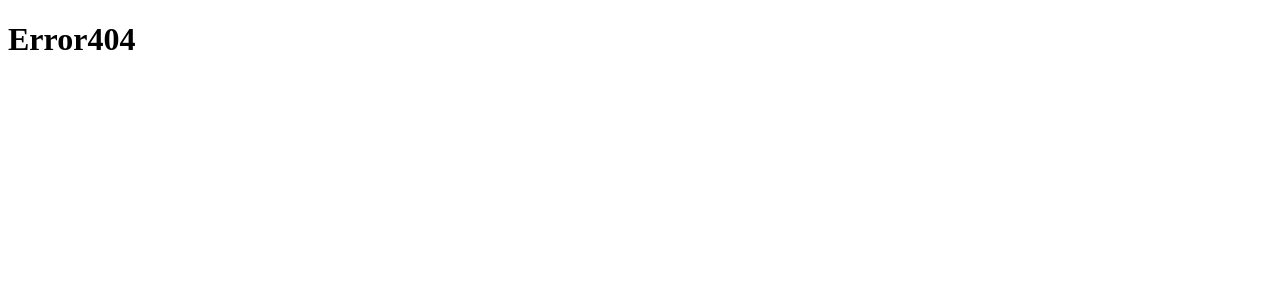
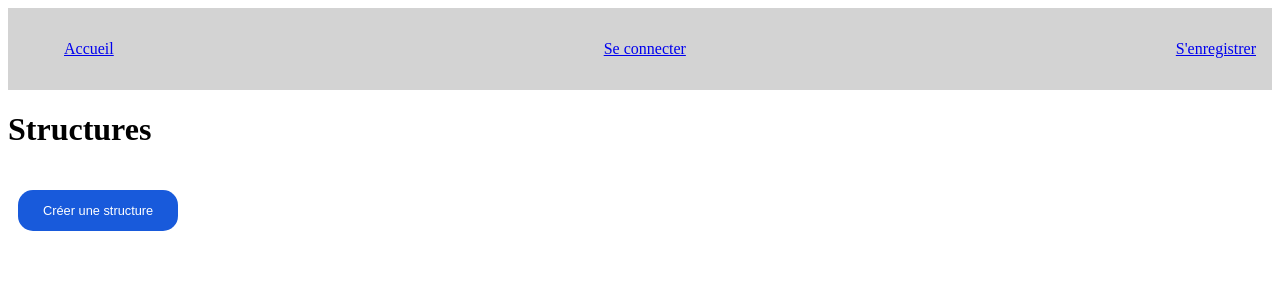
Before and after one commit to tloloum/EcoScout, a React (Create React App) app in the folder front/: page /structures in a window 1280 px wide. Shown: the top 300 px of the page. Built offline with nearby package versions, Linux system fonts and the light colour scheme.

Commit message:
modif page structures

```diff
--- a/front/src/App.js
+++ b/front/src/App.js
@@ -8,11 +8,12 @@ import { AuthContext, AuthContextProvider } from "./contexts/Auth";
 import { ServerContextProvider } from "./contexts/Server";
 import Error404 from "./pages/Error404";
 import Home from "./pages/Home";
+import Profile from "./pages/Profile";
+import Structures from "./pages/Structures";
+import ChooseAdherant from "./pages/user/ChooseAdherent";
 import Login from "./pages/user/Login";
-import Profile from "./pages/Profile";
 import Register from "./pages/user/Register";
 import Welcome from "./pages/user/Welcome";
-import ChooseAdherant from "./pages/user/ChooseAdherent";
 
 const App = () => {
   const [isSidebarOpen, setIsSidebarOpen] = useState(false);
@@ -49,6 +50,7 @@ const App = () => {
             <Route path="/login" element={<Login />} />
             <Route path="/chooseadherant" element={<ChooseAdherant />} />
             <Route path="/home" element={<Home />} />
+            <Route path="/structures" element={<Structures />} />
             <Route
               path="/profile"
               element={<PrivateRoute component={<Profile />} />}
--- a/front/src/components/Create.js
+++ b/front/src/components/Create.js
@@ -22,22 +22,10 @@ const Create = () => {
     setShowForm(true);
   };
 
-  // const [formData, setFormData] = useState(defaultFormData);
-  // const handleChange = (e) => {
-  //   const { name, value } = e.target;
-  //   setFormData((prevData) => ({
-  //     ...prevData,
-  //     [name]: value,
-  //   }));
-  // };
   const handleUndo = () => {
     reset();
   };
-  // const handleSubmit = (e) => {
-  //   e.preventDefault();
-  //   handleUndo();
-  //   setShowForm(false);
-  // };
+
   const onSubmit = (data) => {
     console.log(data);
     handleUndo();
@@ -77,21 +65,27 @@ const Create = () => {
                       name="name"
                       placeholder="insérer le nom de la structure"
                     />
+                    {errors.region && (
+                      <span className="errorMsg">{errors.name.message}</span>
+                    )}
                   </label>
-                  <p>{errors.name?.message}</p>
+                  {/* <p className="errorMsg">{errors.name?.message}</p> */}
                   <br />
                   <label>
                     La région:
                     <input
-                      {...register("region", { required: "obligatoire" })}
+                      {...register("region", {
+                        required: " Ce champ est obligatoire",
+                      })}
                       type="region"
                       name="region"
                       placeholder="insérer la région"
                     />
                     {errors.region && (
-                      <span className="error">{errors.region.message}</span>
+                      <span className="errorMsg">{errors.region.message}</span>
                     )}
                   </label>
+                  {/* <p className="errorMsg">{errors.name?.message}</p> */}
                   <br />
                   <label>
                     Date de formation:
--- /dev/null
+++ b/front/src/pages/Structures.js
@@ -0,0 +1,18 @@
+import React, { useContext } from "react";
+import Create from "../components/Create";
+import Navigation from "../components/Navigation";
+import { AuthAdContext } from "../contexts/AuthAd";
+
+const Structures = () => {
+  const { isAuthenticated } = useContext(AuthAdContext);
+
+  return (
+    <div>
+      <Navigation />
+      <h1>Structures</h1>
+      {!isAuthenticated && <Create />}
+    </div>
+  );
+};
+
+export default Structures;
--- a/front/src/styles/components/CreateStructure.scss
+++ b/front/src/styles/components/CreateStructure.scss
@@ -6,7 +6,7 @@
   top: 50%;
   left: 50%;
   transform: translate(-50%, -50%);
-  position: absolute;
+  position: fixed;
 }
 
 .centered {
@@ -141,6 +141,9 @@
   transform: translateY(-5px);
   box-shadow: 0 10px 20px -10px rgba(24, 90, 219, 0.6);
 }
+.errorMsg {
+  color: #ff3e4e;
+}
 label {
   text-align: left;
   display: block;
```
